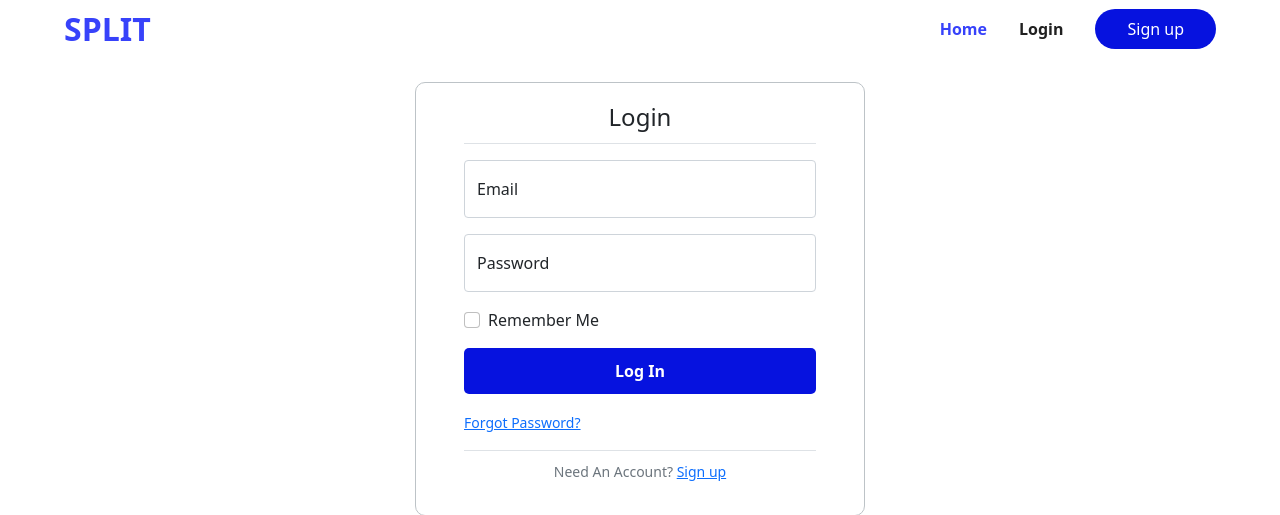
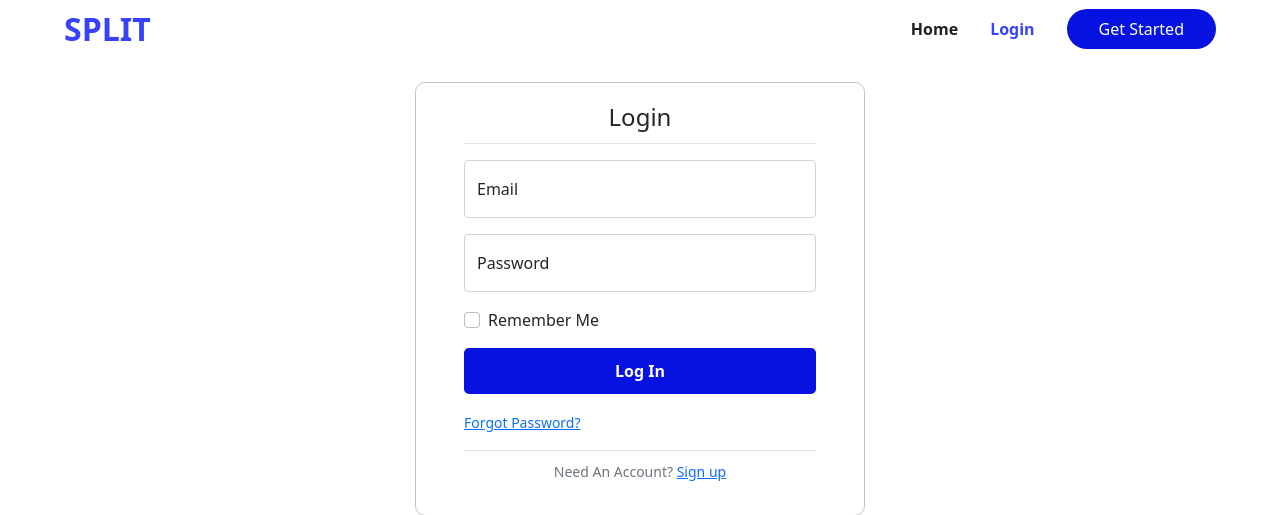
Before and after one commit to ReshanCSX/CS50x-Final-Project, a Flask app: page /login in a window 1280 px wide. Shown: the top 515 px of the page. Run offline with Flask 2, Linux system fonts and the light colour scheme; some libraries are stand-ins or nearby versions.

Commit message:
Menu Changes

```diff
--- a/templates/index.html
+++ b/templates/index.html
@@ -1,4 +1,5 @@
 {% extends "layout.html" %}
+{% set active_page = 'home' %}
 
 {% block main %}
     Hello World
--- a/templates/layout.html
+++ b/templates/layout.html
@@ -24,9 +24,15 @@
         </div>
         <!-- navigation bar items -->
         <div class="nav-items">
-          <div><a href="/" aria-current="page" class="active">Home</a></div>
-          <div><a href="/login">Login</a></div>
-          <div><a href="/signup"><button class="nav-button">Sign up</button></a></div>
+          {% if session["userid"] %}
+          <div><a href="/" aria-current="page" class="active">Overview</a></div>
+          <div><a href="/" class="active">Budget</a></div>
+          <div><a href="/" class="active">Transactions</a></div>
+          {% else %}
+          <div><a href="/" aria-current="page" class="{{ 'active' if active_page == 'home' }}">Home</a></div>
+          <div><a href="/login" class="{{ 'active' if active_page == 'login' }}">Login</a></div>
+          <div><a href="/signup"><button class="nav-button {{ 'active' if active_page == 'signup' }}">Get Started</button></a></div>
+          {% endif %}
         </div>
       </nav>
 
--- a/templates/login.html
+++ b/templates/login.html
@@ -1,4 +1,5 @@
 {% extends "layout.html" %}
+{% set active_page = 'login' %}
 
 {% block main %}
 <div class="login-form">
--- a/templates/register.html
+++ b/templates/register.html
@@ -1,5 +1,5 @@
 {% extends "layout.html" %}
-
+{% set active_page = 'signup' %}
 {% block main %}
 <div class="login-form">
     <form action="" method="post">
```
